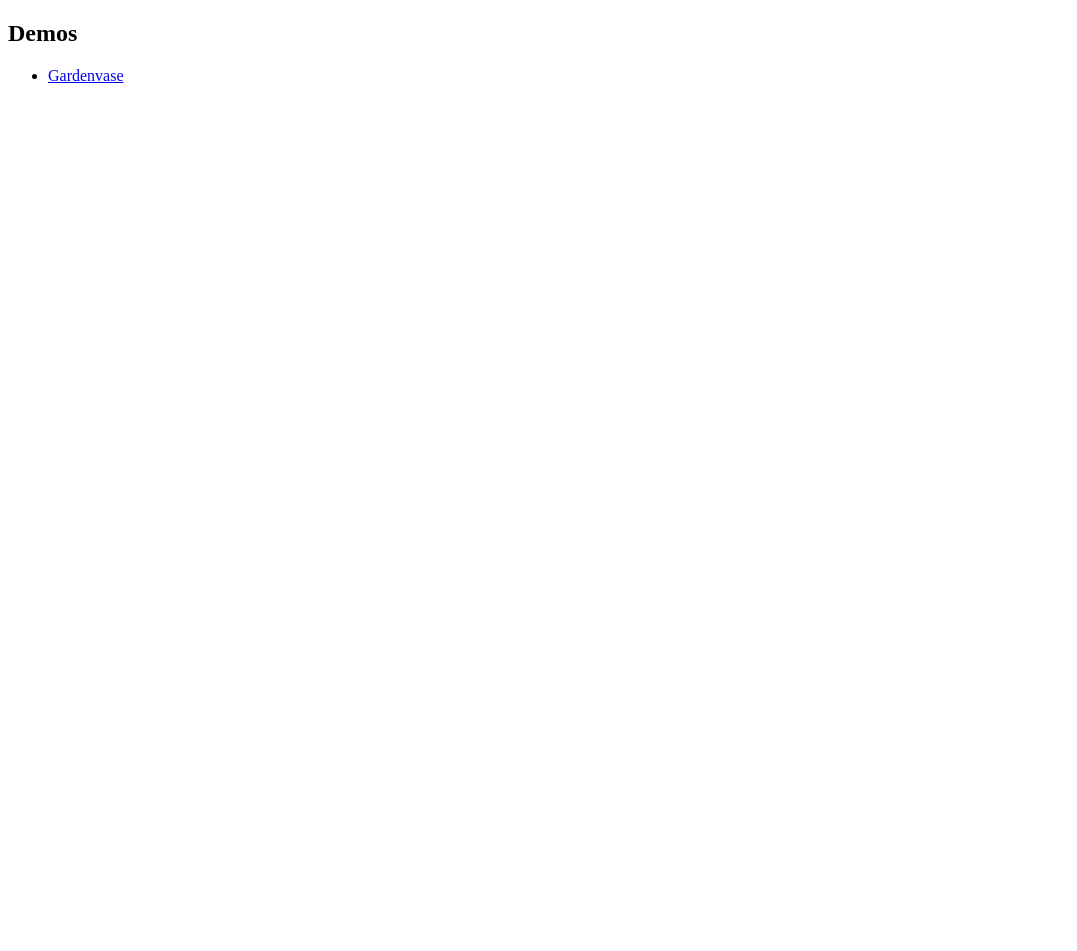
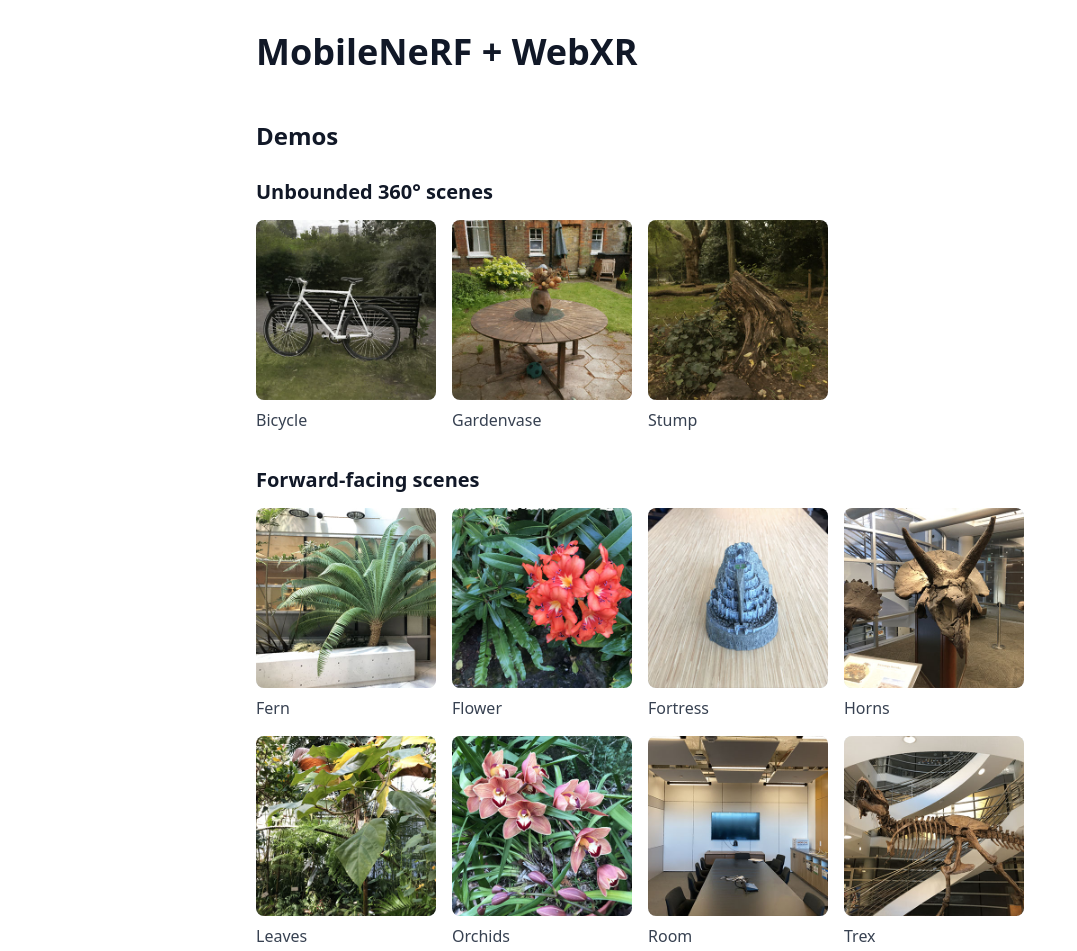
Before and after one commit to m0o0scar/mobilenerf-viewer, a website: page src/index.html in a window 1280 px wide. Shown: the whole page, without its empty margins (0-1077 px from the left). Before the commit the page ends 800 px from the top, so only its background shows below. Drawn offline with nearby package versions, Linux system fonts and the light colour scheme.

Commit message:
feat: home page & improved viewer page

```diff
--- a/src/index.html
+++ b/src/index.html
@@ -1,16 +1,60 @@
 <!DOCTYPE html>
 <html lang="en">
+
 <head>
   <meta charset="UTF-8">
   <meta name="viewport" content="width=device-width, initial-scale=1.0">
-  <title>📱 MobileNeRF</title>
+  <title>MobileNeRF</title>
+  <script src="https://cdn.tailwindcss.com?plugins=typography"></script>
 </head>
+
 <body>
-  <article>
-    <h1>Demos</h1>
-    <ul>
-      <li><a href="viewer.html?obj=gardenvase&s=1.0">Gardenvase</a></li>
-    </ul>
+  <article class="prose p-4 max-w-full">
+    <div class="max-w-3xl mx-auto mt-4">
+      <h1>MobileNeRF + WebXR</h1>
+      <h2>Demos</h2>
+      <h3>Unbounded 360° scenes</h3>
+      <div id="demoListUnbounded" class="grid grid-cols-3 sm:grid-cols-4 gap-4"></div>
+      <h3>Forward-facing scenes</h3>
+      <div id="demoListForward" class="grid grid-cols-3 sm:grid-cols-4 gap-4"></div>
+    </div>
   </article>
+
+  <script>
+
+    const containers = {
+      unbounded: document.getElementById('demoListUnbounded'),
+      forward: document.getElementById('demoListForward'),
+    }
+
+    const demos = [
+      { name: 'Bicycle', type: 'unbounded' },
+      { name: 'Gardenvase', type: 'unbounded' },
+      { name: 'Stump', type: 'unbounded' },
+      { name: 'Fern', type: 'forward' },
+      { name: 'Flower', type: 'forward' },
+      { name: 'Fortress', type: 'forward' },
+      { name: 'Horns', type: 'forward' },
+      { name: 'Leaves', type: 'forward' },
+      { name: 'Orchids', type: 'forward' },
+      { name: 'Room', type: 'forward' },
+      { name: 'Trex', type: 'forward' },
+    ]
+
+    for (const { name, type } of demos) {
+      const filename = name.toLowerCase().replace(/\s/g, '');
+      const url = `viewer.html?obj=${filename}&s=1.0`;
+      const thumbnail = `demos/preview_${filename}.jpg`;
+      const item = `
+        <a class="not-prose no-underline flex flex-col gap-2" href="${url}">
+          <img class="flex-1 rounded-lg bg-slate-200" src="${thumbnail}" />
+          <div class="truncate text-sm sm:text-base">${name}</div>
+        </a>
+      `;
+      containers[type].innerHTML += item;
+    }
+
+  </script>
 </body>
+
 </html>
```
Also changed, not shown: src/viewer.html (+45 -36 lines), src/demos/preview_bicycle.jpg (added), src/demos/preview_fern.jpg (added), src/demos/preview_flower.jpg (added), src/demos/preview_fortress.jpg (added), src/demos/preview_gardenvase.jpg (added), src/demos/preview_horns.jpg (added), src/demos/preview_leaves.jpg (added), src/demos/preview_orchids.jpg (added), src/demos/preview_room.jpg (added), src/demos/preview_stump.jpg (added), src/demos/preview_trex.jpg (added).
